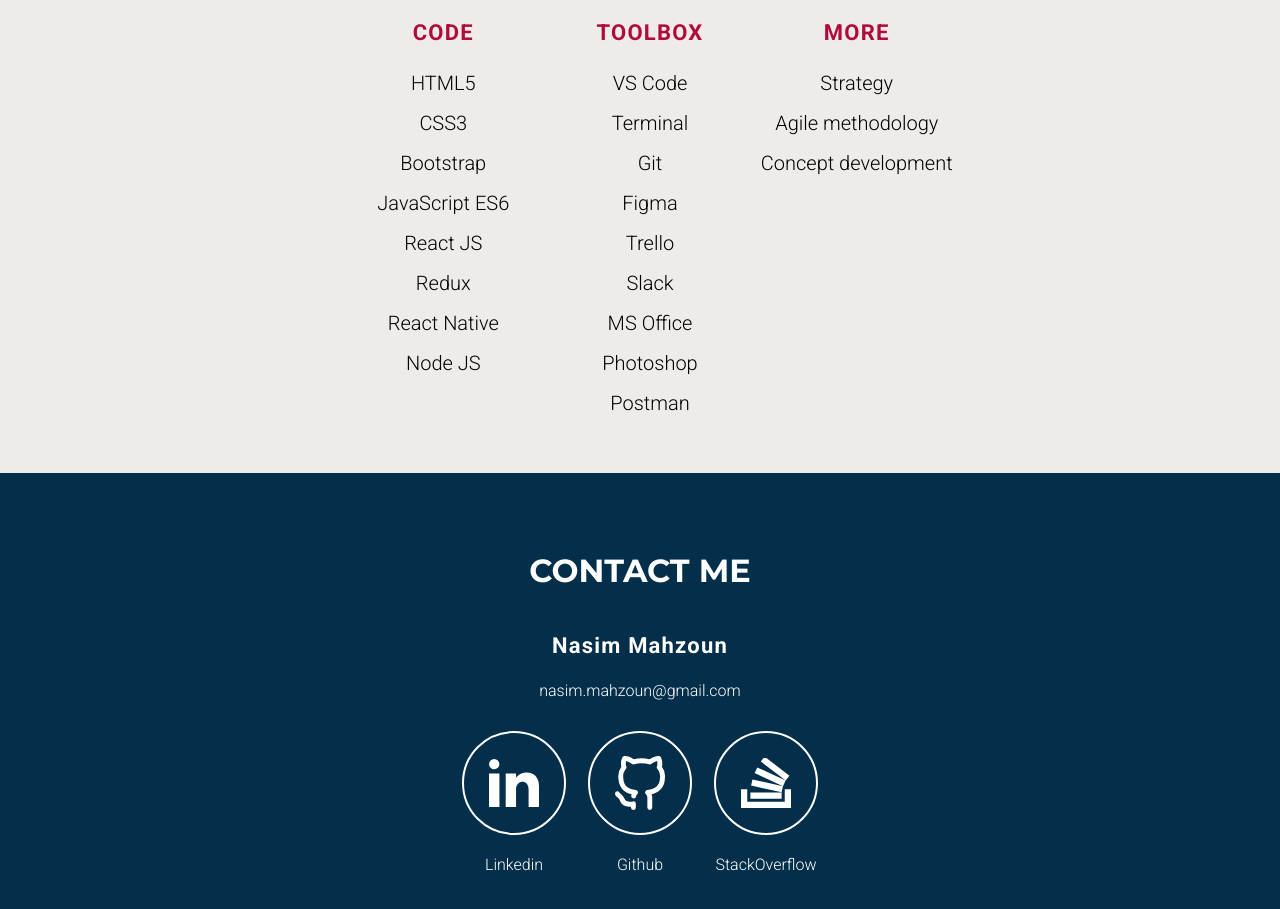
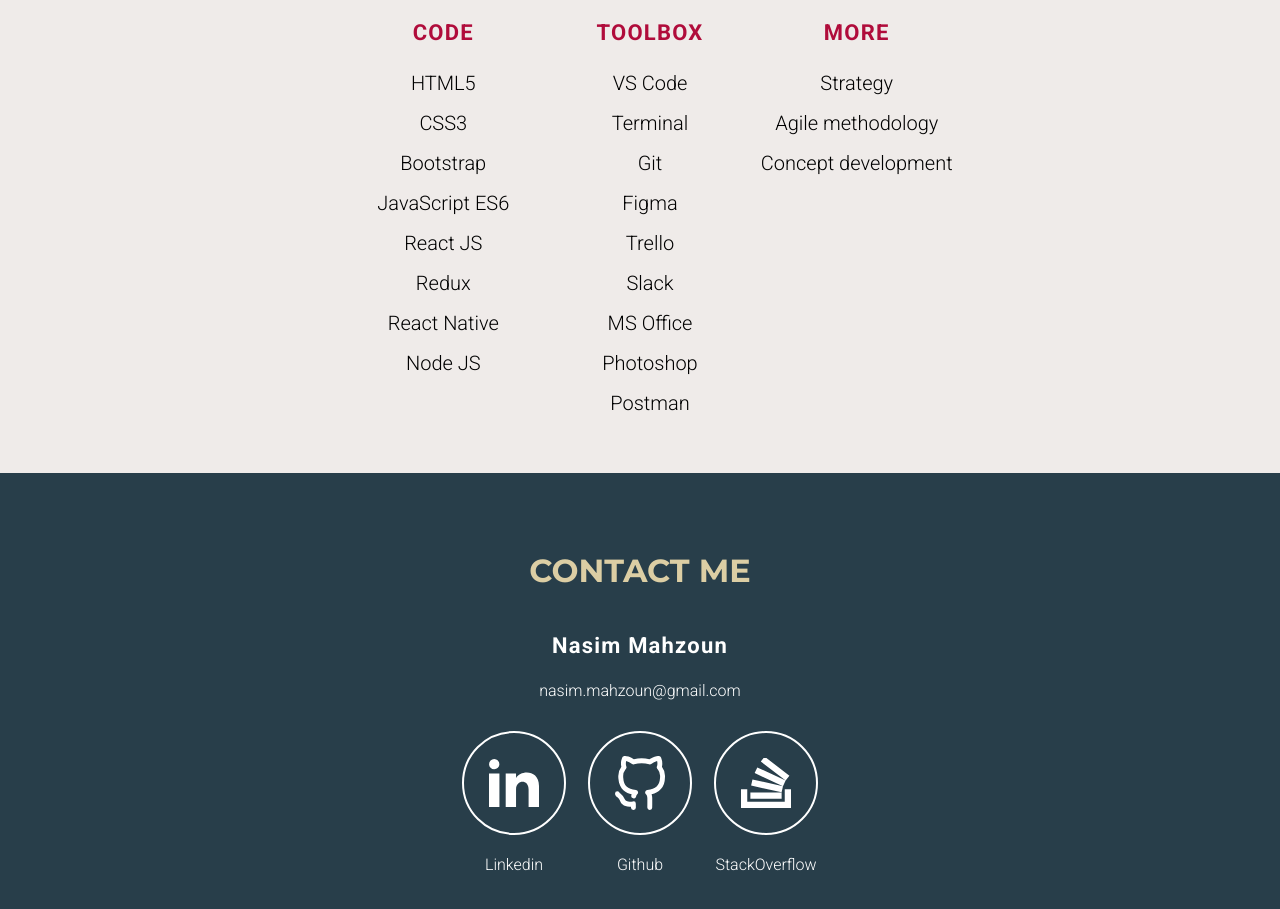
Before and after one commit to NasimMhn/my-portfolio, a plain HTML site: page index.html in a window 1280 px wide. Shown: the part 5002-5911 px from the top of the page. Drawn offline with Linux system fonts and the light colour scheme.

Commit message:
changed footer background color

```diff
--- a/style.css
+++ b/style.css
@@ -471,7 +471,7 @@
   width: 100%;
   margin: 0;
   padding: 30px 0;
-  background-color: #042f4b;
+  background-color: #283e4a;
   text-align: center;
   line-height: 35px;
   display: flex;
@@ -490,6 +490,7 @@
 
 footer h3 {
   font-size: 32px;
+  color: #dccea4;
 }
 
 footer p {
```
